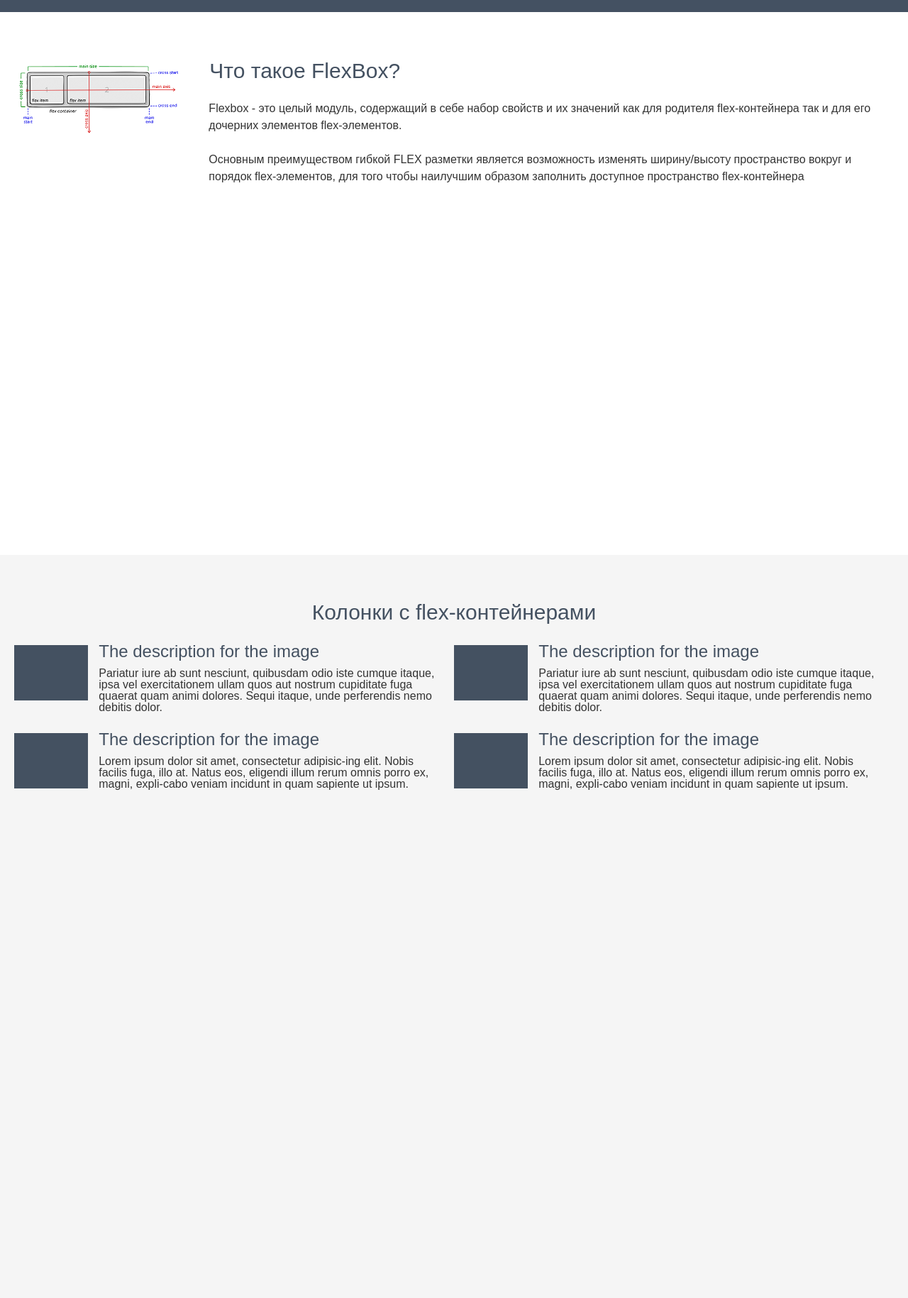
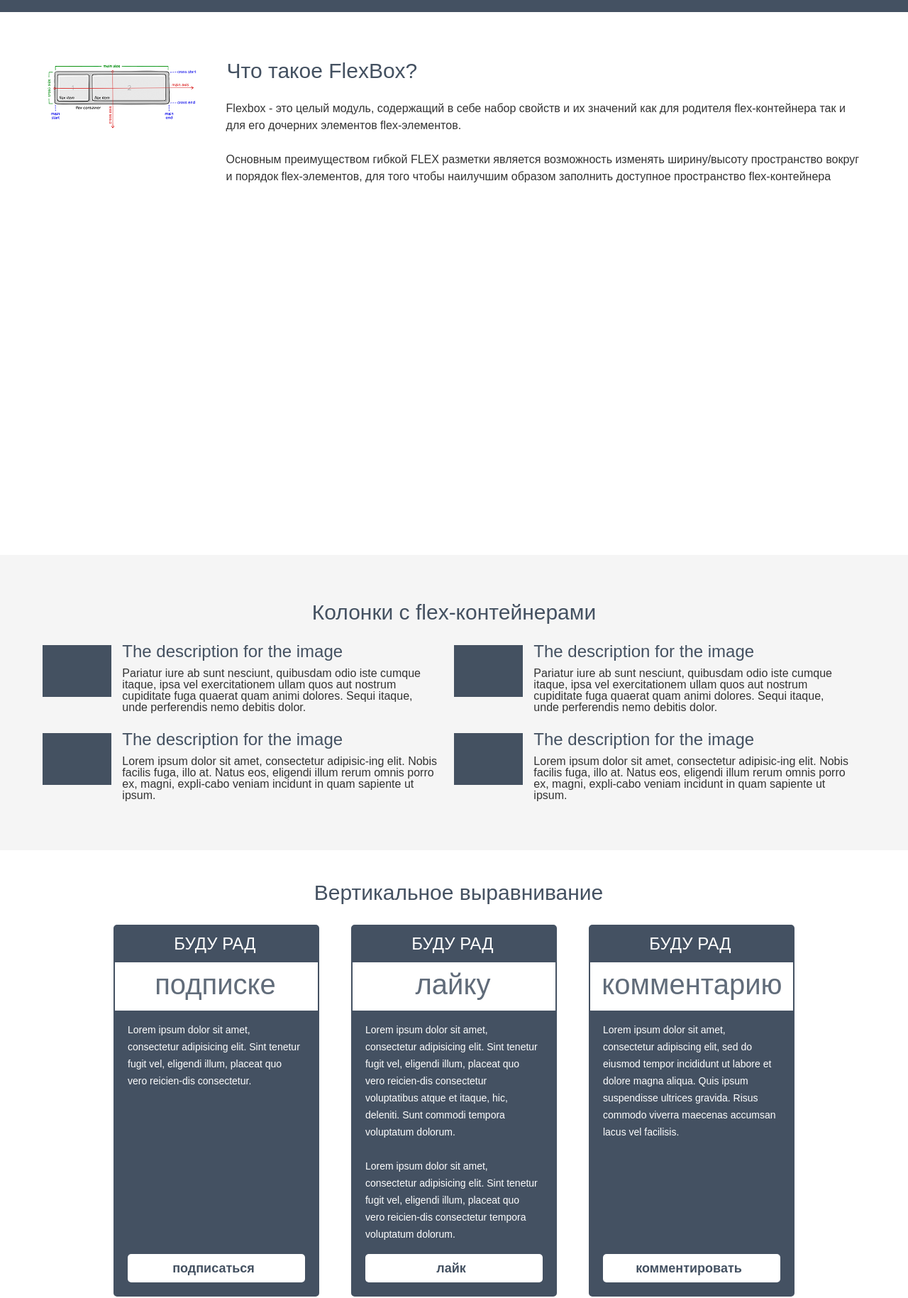
Before and after one commit to vitya8989/flex-practice, a plain HTML site: page index.html in a window 1280 px wide. Shown: the part 346-2175 px from the top of the page at 71% size. Drawn offline with Linux system fonts and the light colour scheme.

Commit message:
Update style.css

```diff
--- a/css/style.css
+++ b/css/style.css
@@ -81,11 +81,10 @@ main {
 
 .hello-friend {
   background: #445162;
-  color: #ffffff;
-  min-height: 323px; }
+  color: #ffffff; }
 
 .container {
-  max-width: 3113px;
+  max-width: 1200px;
   margin: 0 auto;
   padding: 20px; }
 
@@ -105,7 +104,6 @@ main {
       justify-content: center; } }
 
 .hello-friend__item {
-  max-width: 1689px;
   margin: 42px 0 0 0; }
   .hello-friend__item .hello-friend__title {
     margin: 0 0 0 -6px;
@@ -175,9 +173,6 @@ main {
     .whatis__image {
       margin: 5px 0 0 0; } }
 
-.whatis__item {
-  max-width: 1769px; }
-
 .whatis__item__title {
   color: #445161;
   font-size: calc(26px + 4 * ((100vw - 320px) / 960));
@@ -204,8 +199,7 @@ main {
         margin: 0 0 10px 0; } }
 
 .columns {
-  background: #f5f5f5;
-  min-height: 1283px; }
+  background: #f5f5f5;}
 
 .columns__title {
   color: #445161;
@@ -308,11 +302,9 @@ main {
   background: #ffffff; }
 
 .container__vertical {
-  max-width: 2613px;
-  margin: 0 auto; }
-  @media (max-width: 767px) {
-    .container__vertical {
-      padding: 0 20px; } }
+  max-width: 1000px;
+  margin: 0 auto;
+  padding: 0 20px;}
 
 .vertical__title {
   color: #606b79;
```
